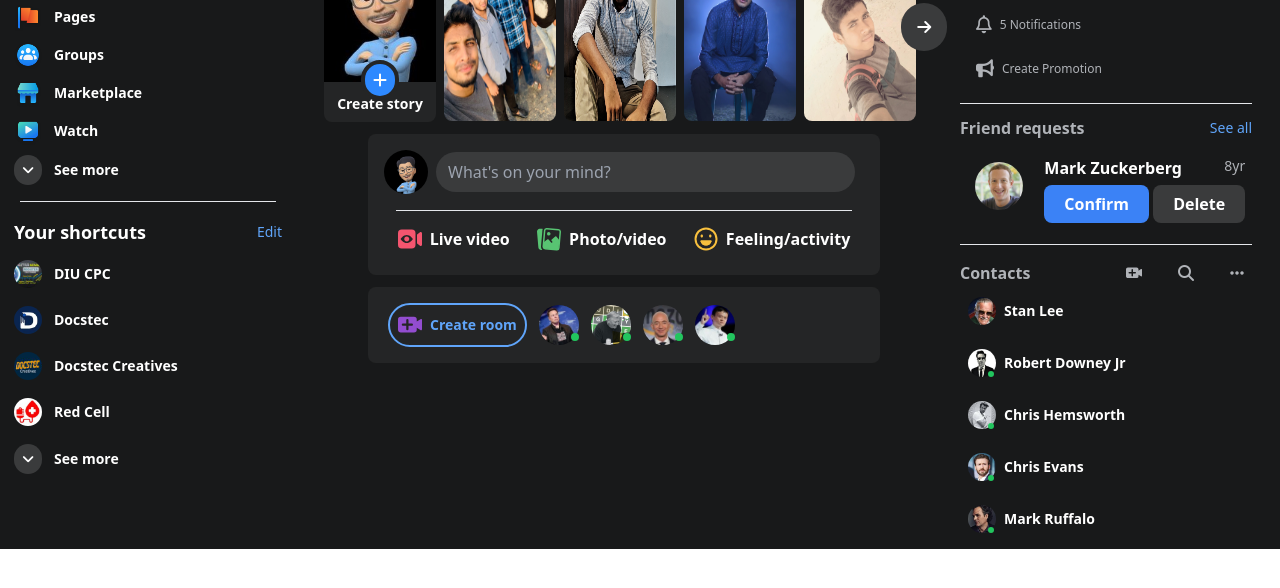
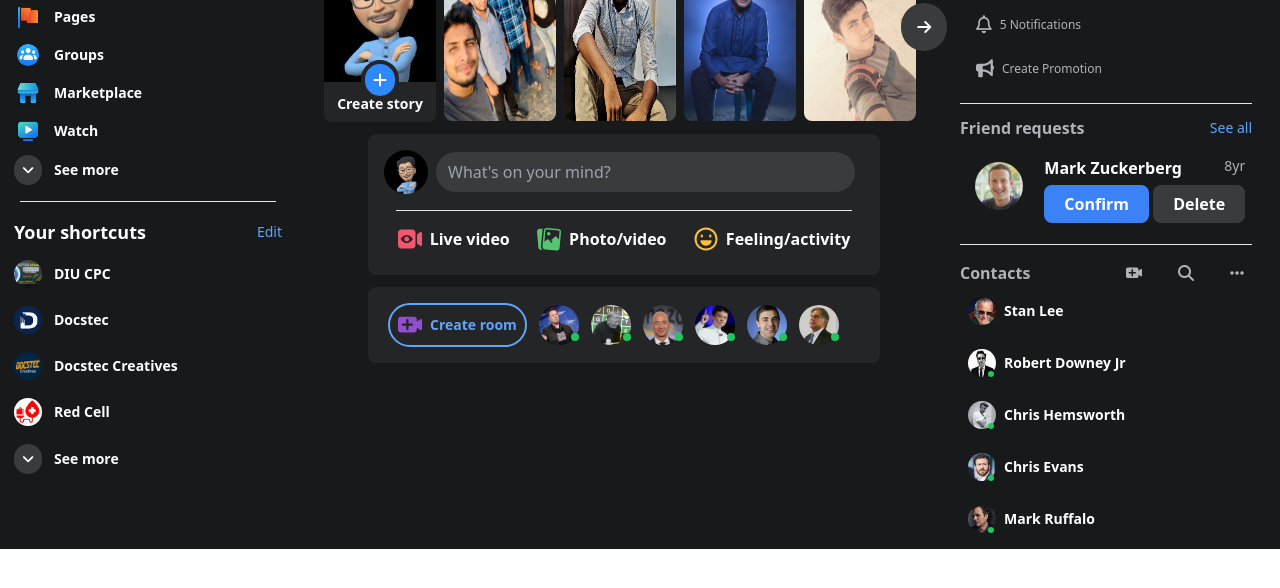
Before and after one commit to nurulhudda247/practice-facebook-home-page-tailwind, a plain HTML site: page index.html in a window 1280 px wide. Shown: the part 150-738 px from the top of the page. Drawn offline with nearby package versions, Linux system fonts and the light colour scheme.

Commit message:
little upgrade

```diff
--- a/index.html
+++ b/index.html
@@ -284,6 +284,24 @@
                         </div>
                     </div>
                 </a>
+
+                <a href="#">
+                    <div class="relative ml-3">
+                        <img class="rounded-full w-10" src="./img/larry-dude.jpg" alt="">
+                        <div class="h-2 w-2 bg-green-500 rounded-full absolute bottom-1 left-8">
+                            <!-- Class Only -->
+                        </div>
+                    </div>
+                </a>
+
+                <a href="#">
+                    <div class="relative ml-3">
+                        <img class="rounded-full w-10" src="./img/ratan-tata.jpg" alt="">
+                        <div class="h-2 w-2 bg-green-500 rounded-full absolute bottom-1 left-8">
+                            <!-- Class Only -->
+                        </div>
+                    </div>
+                </a>
             </div>
         </div>
 
```
Also changed, not shown: img/larry-dude.jpg (added), img/ratan-tata.jpg (added).
